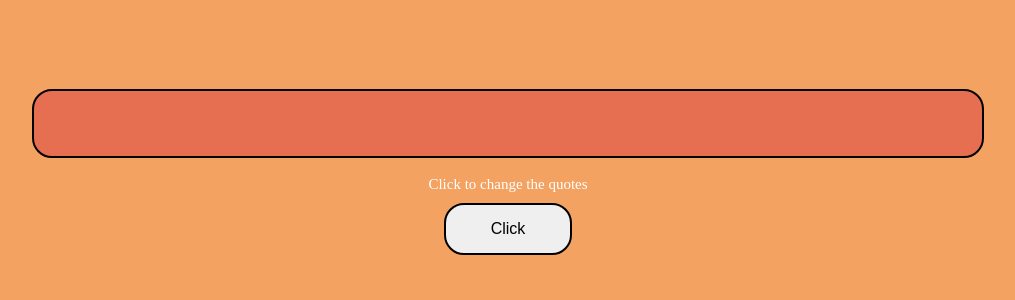
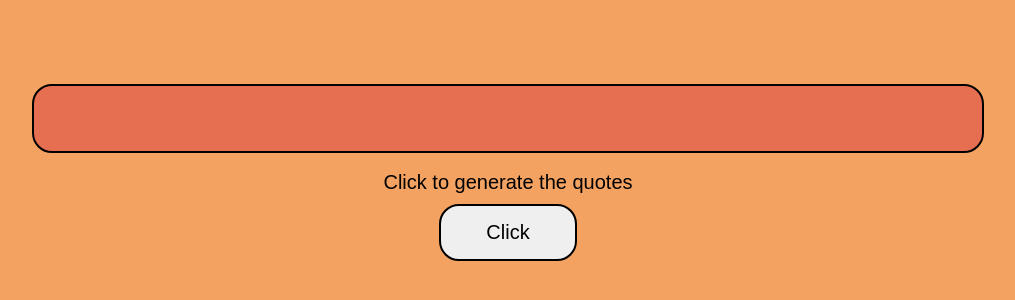
Before and after one commit to GGAshwin/AQG, a plain HTML site: page index.html in a window 1280 px wide. Shown: the part 236-536 px from the top of the page, without its empty margins (132-1147 px from the left). Drawn offline with Linux system fonts and the light colour scheme.

Commit message:
little QOL changes

```diff
--- a/index.html
+++ b/index.html
@@ -15,7 +15,7 @@
         <small id="char"></small>
     </div>
     <br>
-    <span class="info">Click to change the quotes</span>
+    <span class="info">Click to generate the quotes</span>
     <button id="btn">Click</button>
     <script src="script.js"></script>
 </body>
--- a/style.scss
+++ b/style.scss
@@ -1,12 +1,14 @@
-body{
+body {
     height: 100vh;
     display: flex;
     flex-direction: column;
     align-items: center;
     justify-content: center;
     background-color: #f4a261;
+    font-family: sans-serif;
 }
-.container{
+
+.container {
     display: flex;
     flex-direction: column;
     width: 75%;
@@ -14,27 +16,37 @@ body{
     border-radius: 20px;
     background-color: #e76f51;
 }
-#char{
+
+#char {
     align-self: flex-end;
     text-align: end;
     padding-bottom: 5px;
     padding-right: 5px;
     font-size: 15px;
 }
-#x{
+
+#x {
     line-height: 1.2em;
     padding: 10px;
     font-size: 20px;
 }
-button{
+
+button {
     margin-top: 10px;
     padding: 15px 45px;
     border: 2px solid black;
     border-radius: 20px;
+    font-size: 20px;
+    transition: .3s ease-in-out;
 }
-button:hover{
+
+button:hover {
     background-color: black;
     color: white;
     border: 2px solid white;
     cursor: pointer;
 }
+
+.info {
+    font-size: 20px;
+}
```
Also changed, not shown: style.css, 1 other file.
